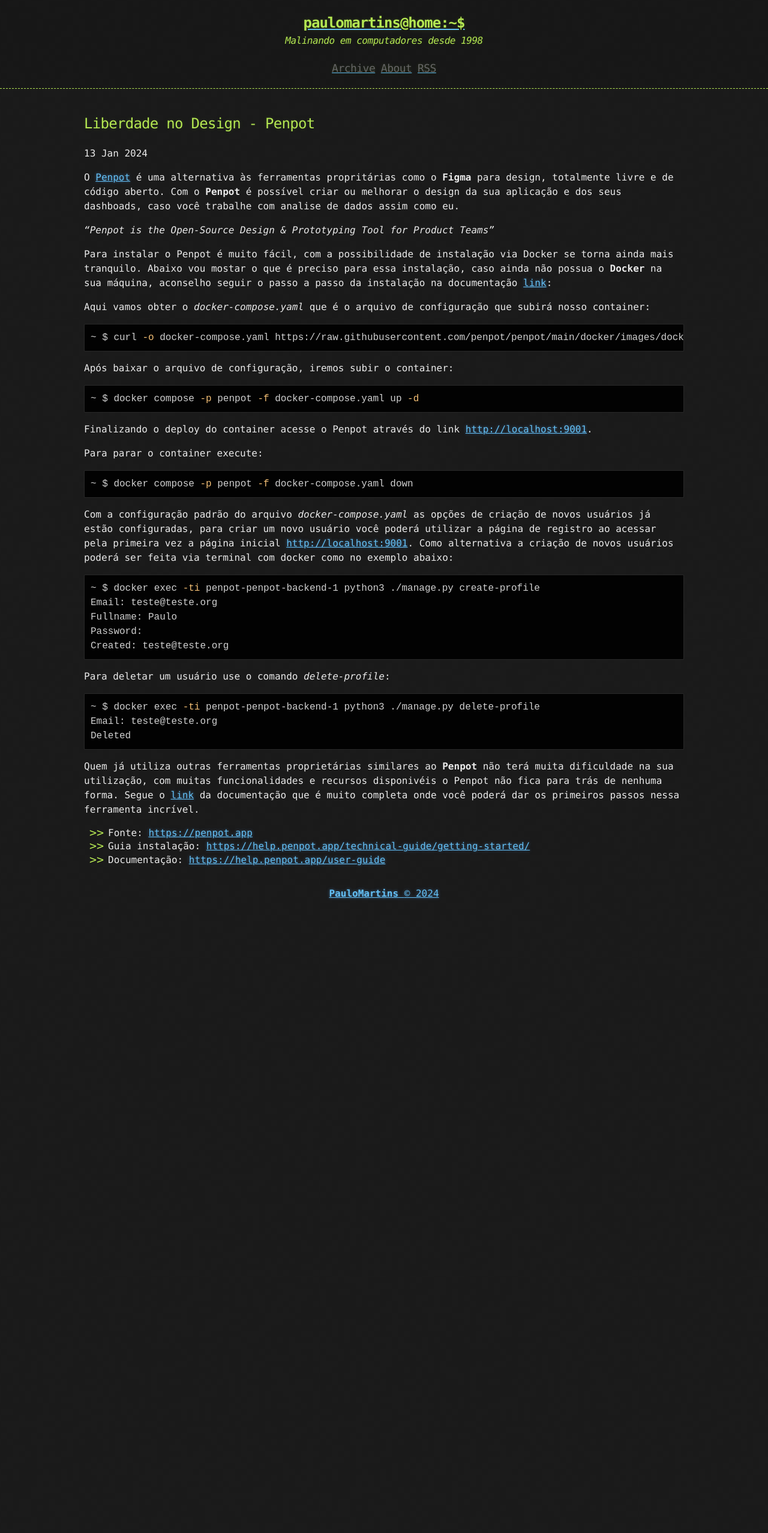
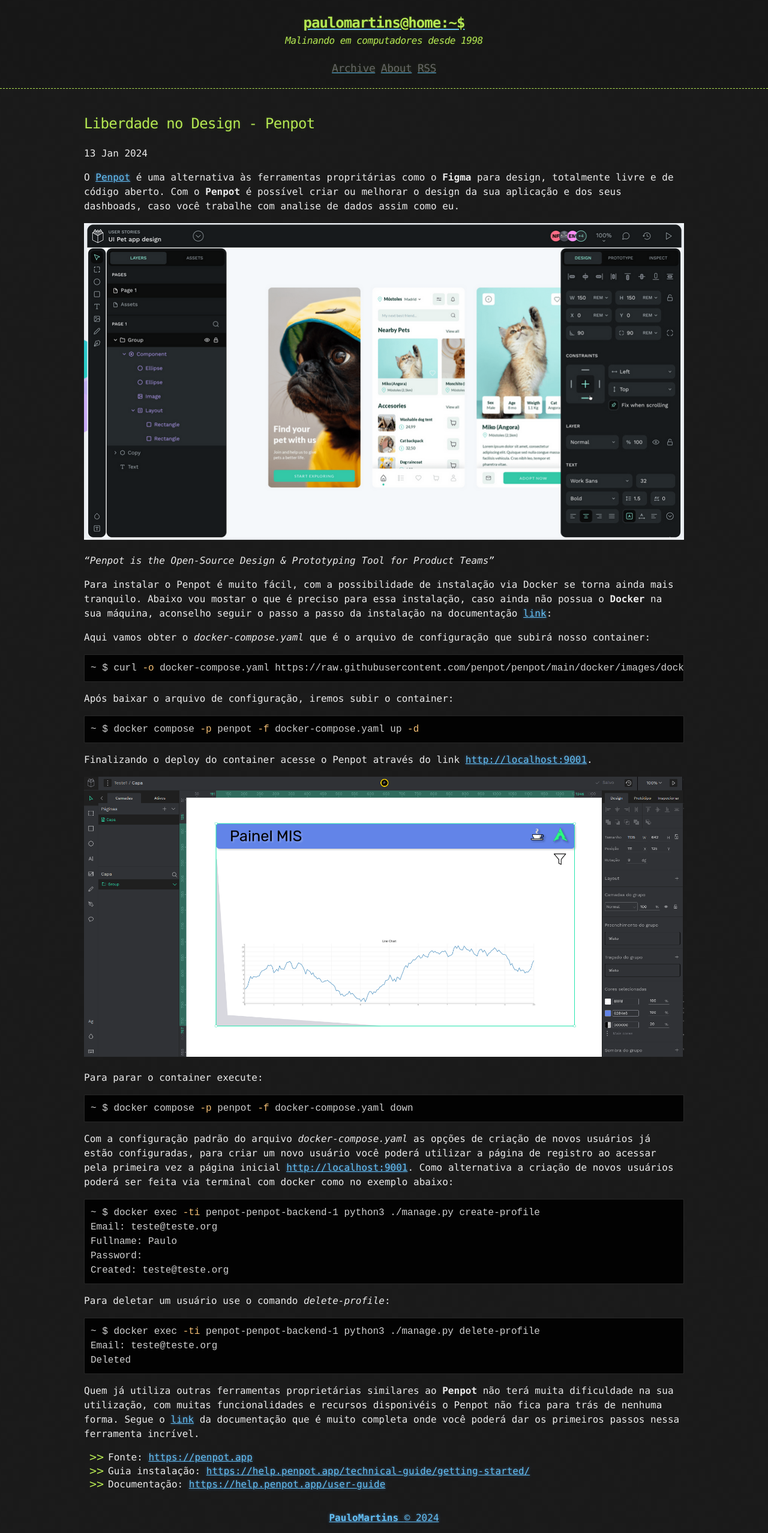
Before and after one commit to paullomarttins/paullomarttins.github.io, a Jekyll site: the page built from _posts/2024-01-13-liberdade_design_penpot.md, in a window 1280 px wide. Shown: the whole page at 60% size. Built offline with Jekyll 4.4.1, drawn with Linux system fonts in a browser that asks for light colours; before the commit the page ends 1515 px from its top, so only the background shows below that.

Commit message:
Novo post inserindo imagens

````diff
--- a/_posts/2024-01-13-liberdade_design_penpot.md
+++ b/_posts/2024-01-13-liberdade_design_penpot.md
@@ -5,6 +5,8 @@ title: Liberdade no Design - Penpot
 ---
 
 O [Penpot](https://penpot.app/) é uma alternativa às ferramentas propritárias como o **Figma** para design, totalmente livre e de código aberto. Com o **Penpot** é possível criar ou melhorar o design da sua aplicação e dos seus dashboads, caso você trabalhe com analise de dados assim como eu.
+
+![Design Freedom - Penpot!](/assets/penpot.png "Penpot")
 
 _"Penpot is the Open-Source Design & Prototyping Tool for Product Teams"_
 
@@ -23,6 +25,8 @@ Após baixar o arquivo de configuração, iremos subir o container:
 ```
 
 Finalizando o deploy do container acesse o Penpot através do link [http://localhost:9001](http://localhost:9001).
+
+![Design Freedom - Penpot!](/assets/penpot2.png "Penpot")
 
 Para parar o container execute:
 
````
Also changed, not shown: assets/penpot.png (added), assets/penpot2.png (added).
